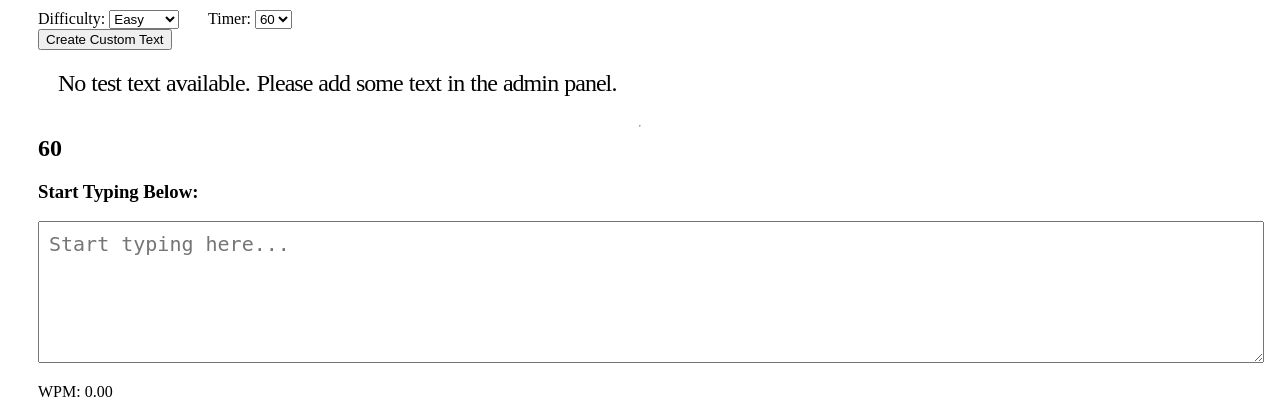
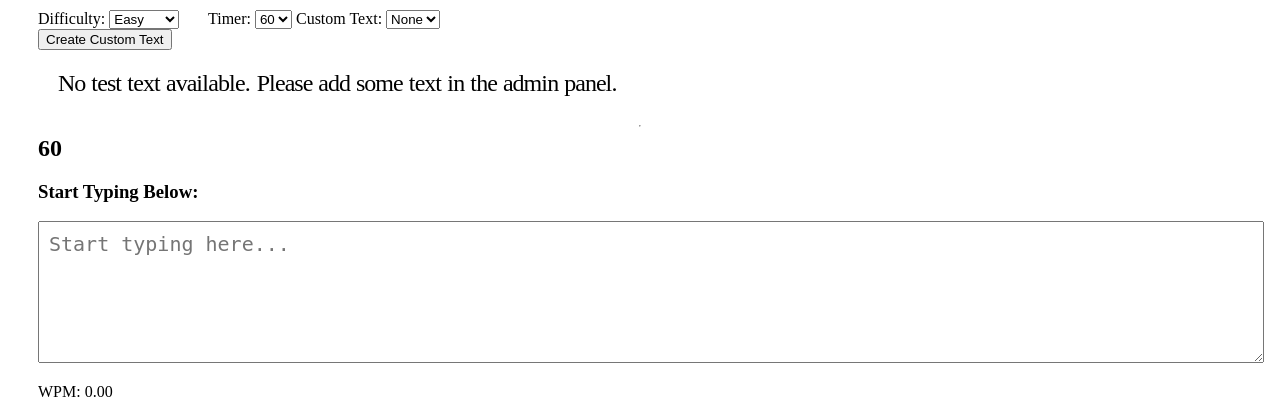
Before and after one commit to perimeterr/WPM-Hero, a Django app: page / in a window 1280 px wide. Shown: the part 139-557 px from the top of the page. Run offline with Django 5.2, Linux system fonts and the light colour scheme; the visitor is signed in with stand-in values (Sample User, id 1); data that the repository does not hold is empty.

Commit message:
implemented custom text selection

```diff
--- a/home/views.py
+++ b/home/views.py
@@ -9,9 +9,12 @@ def get_test_text(request):
     selected_difficulty = request.GET.get('difficulty', 'easy')
 
     test_texts = TestText.objects.filter(difficulty=selected_difficulty, created_by__isnull=True)
+    all_custom_texts = None
+    custom_text = None
 
     if request.user.is_authenticated:
-        test_texts = test_texts | TestText.objects.filter(difficulty=selected_difficulty, created_by=request.user)
+        all_custom_texts = TestText.objects.filter(difficulty=selected_difficulty, created_by=request.user)
+        custom_text = request.GET.get('custom-text')
 
     if test_texts:
         testtext = test_texts.order_by('?').first()
@@ -25,10 +28,13 @@ def get_test_text(request):
         display_text = testtext.content
         request.session['current_test_text_id'] = testtext.id
 
+    if custom_text != None and custom_text != "":
+        display_text = TestText.objects.get(id=custom_text).content
 
     ctx = {
         'display_text': display_text,
         'difficulty': selected_difficulty,
+        'all_custom_texts': all_custom_texts
     }
 
     return ctx
--- a/templates/home.html
+++ b/templates/home.html
@@ -18,6 +18,15 @@
                 <option value="30" {% if test_timer.selected_timer == "30" %}selected{% endif %}>30</option>
                 <option value="15" {% if test_timer.selected_timer == "15" %}selected{% endif %}>15</option>
             </select>
+            {% if user.is_authenticated %}
+            <label>Custom Text:</label>
+            <select id="custom-text" name="custom-text" onchange="this.form.submit()">
+                <option value="">None</option>
+                {% for text in test_text.all_custom_texts %}
+                <option value="{{ text.id }}">{{ text.content|truncatechars:30 }}</option>
+                {% endfor %}
+            </select>
+            {% endif %}
         </form>
 
         <a href="{% url 'home:customtext' %}">
```
